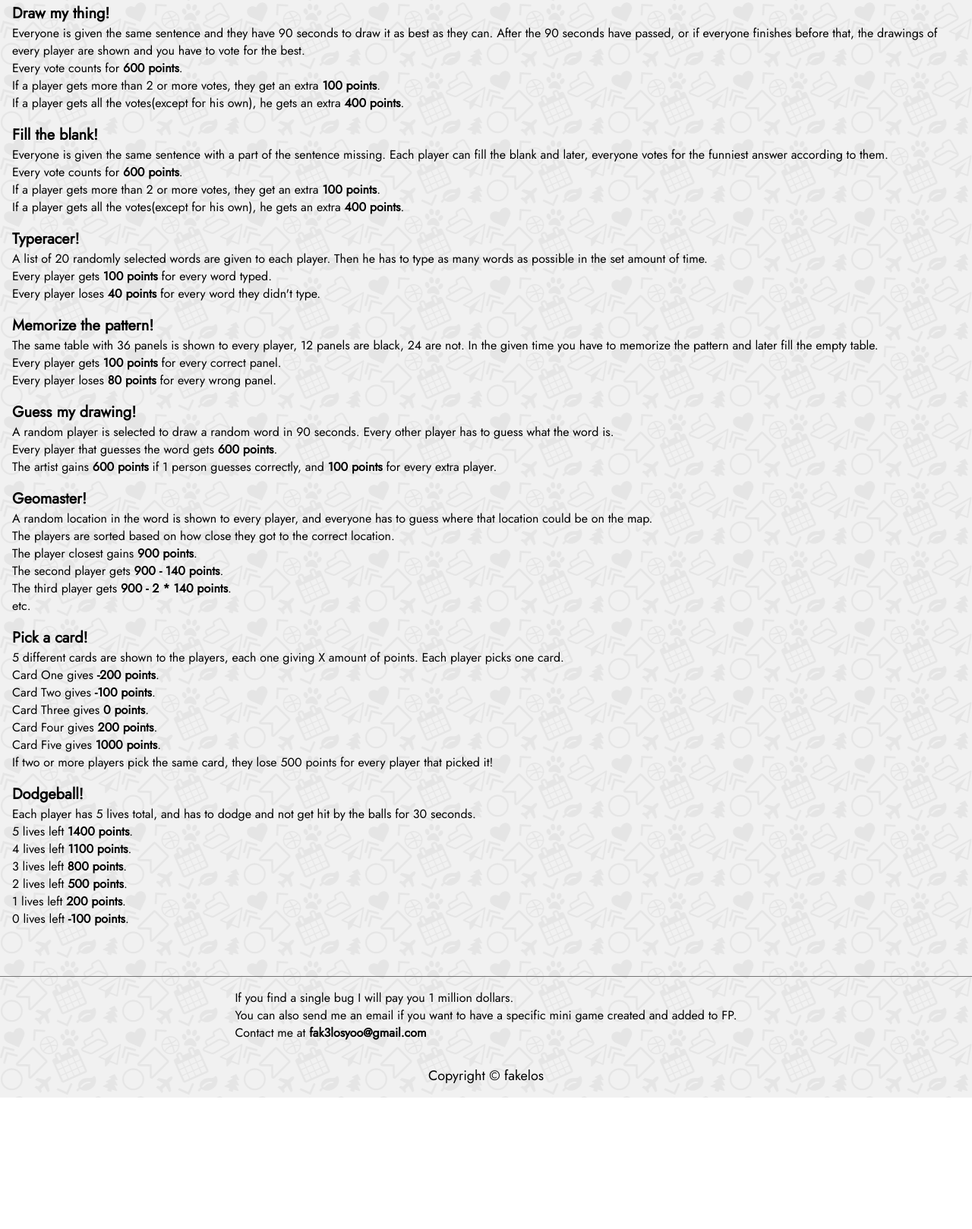
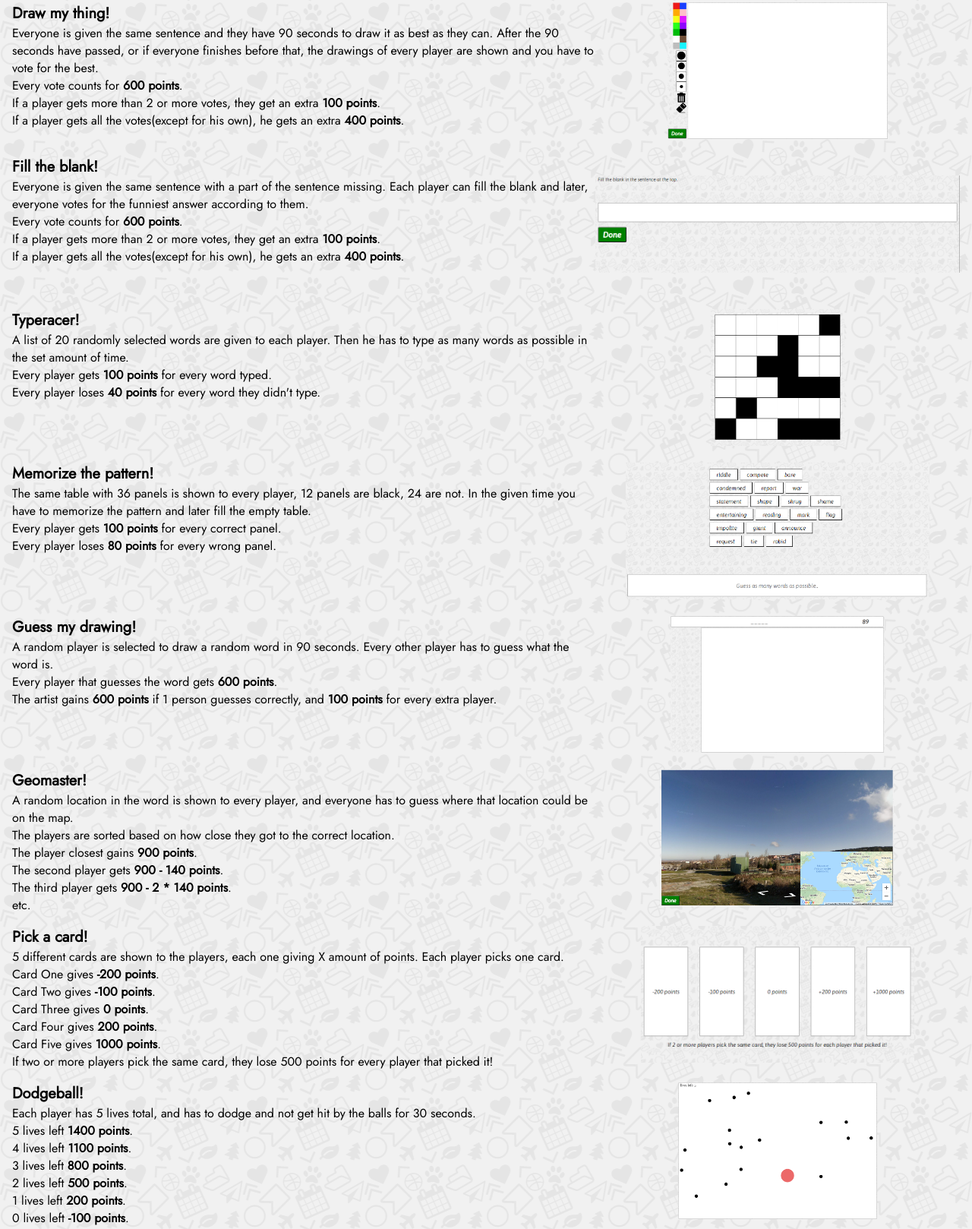
Before and after one commit to ploumisalex/PartyGames, a website: page public/index.html in a window 1280 px wide. Shown: the part 628-2246 px from the top of the page at 76% size. Before the commit the page ends 2073 px from the top, so only its background shows below. Drawn offline with nearby package versions, Linux system fonts and the light colour scheme.

Commit message:
make it better

```diff
--- a/public/css/style.css
+++ b/public/css/style.css
@@ -71,6 +71,8 @@ header{
 #game{
 	margin: 16px 16px;
 	font-size: 16px;
+	display: flex;
+	justify-content: space-between;
 }
 
 h2{
@@ -94,3 +96,10 @@ h2{
 #copyright{
 	margin: 16px 0px;
 }
+
+
+.infoimages{
+	width: 480px;
+	height: 180px;
+	object-fit: contain
+}
--- a/public/index.html
+++ b/public/index.html
@@ -31,6 +31,7 @@
 			<p>There are a total of 12 rounds, every round a game from the ones below is randomly selected. Each game is different in terms of how it's played but also in terms of points given.</p>
 			<p>Recommended amount of players is 3-6.</p>
 			<div id='game'>
+				<div>
 					<h2>Draw my thing! </h2>
 					<p id='rules'>Everyone is given the same sentence and they have 90 seconds to draw it as best as they can. After the 90 seconds have passed, or if everyone finishes before that, the drawings
 						of every player are shown and you have to vote for the best.
@@ -41,7 +42,12 @@
 						If a player gets all the votes(except for his own), he gets an extra <b>400 points</b>.
 					</p>
 				</div>
+				<div class='infoimagesdiv'>
+					<img class='infoimages' src='imgs/1.png'>
+				</div>
+			</div>
 			<div id='game'>
+				<div>
 					<h2>Fill the blank! </h2>
 					<p id='rules'>Everyone is given the same sentence with a part of the sentence missing. Each player can fill the blank and later, everyone votes for the funniest answer according to them.
 					</p>
@@ -51,7 +57,12 @@
 						If a player gets all the votes(except for his own), he gets an extra <b>400 points</b>.
 					</p>
 				</div>
+				<div class='infoimagesdiv'>
+					<img class='infoimages' src='imgs/2.png'>
+				</div>
+			</div>
 			<div id='game'>
+				<div>
 					<h2>Typeracer! </h2>
 					<p id='rules'>A list of 20 randomly selected words are given to each player. Then he has to type as many words as possible in the set amount of time.
 					</p>
@@ -60,7 +71,12 @@
 						Every player loses <b>40 points</b> for every word they didn't type.<br>
 					</p>
 				</div>
+				<div class='infoimagesdiv'>
+					<img class='infoimages' src='imgs/3.png'>
+				</div>
+			</div>
 			<div id='game'>
+				<div>
 					<h2>Memorize the pattern! </h2>
 					<p id='rules'>The same table with 36 panels is shown to every player, 12 panels are black, 24 are not. In the given time you have to memorize the pattern and later fill the empty table.
 					</p>
@@ -69,7 +85,12 @@
 						Every player loses <b>80 points</b> for every wrong panel.<br>
 					</p>
 				</div>
+				<div class='infoimagesdiv'>
+					<img class='infoimages' src='imgs/4_.png'>
+				</div>
+			</div>
 			<div id='game'>
+				<div>
 					<h2>Guess my drawing! </h2>
 					<p id='rules'>A random player is selected to draw a random word in 90 seconds. Every other player has to guess what the word is.
 					</p>
@@ -78,7 +99,12 @@
 						The artist gains <b>600 points</b> if 1 person guesses correctly, and <b>100 points</b> for every extra player.<br>
 					</p>
 				</div>
+				<div class='infoimagesdiv'>
+					<img class='infoimages' src='imgs/5.png'>
+				</div>
+			</div>
 			<div id='game'>
+				<div>
 					<h2>Geomaster! </h2>
 					<p id='rules'>A random location in the word is shown to every player, and everyone has to guess where that location could be on the map.
 					</p>
@@ -90,7 +116,12 @@
 						etc.
 					</p>
 				</div>
+				<div class='infoimagesdiv'>
+					<img class='infoimages' src='imgs/6.png'>
+				</div>
+			</div>
 			<div id='game'>
+				<div>
 					<h2>Pick a card! </h2>
 					<p id='rules'>5 different cards are shown to the players, each one giving X amount of points. Each player picks one card.
 					</p>
@@ -103,7 +134,12 @@
 						If two or more players pick the same card, they lose 500 points for every player that picked it!<br>
 					</p>
 				</div>
+				<div class='infoimagesdiv'>
+					<img class='infoimages' src='imgs/7.png'>
+				</div>
+			</div>
 			<div id='game'>
+				<div>
 					<h2>Dodgeball! </h2>
 					<p id='rules'>Each player has 5 lives total, and has to dodge and not get hit by the balls for 30 seconds.
 					</p>
@@ -115,6 +151,10 @@
 						1 lives left <b> 200 points</b>.<br>
 						0 lives left <b> -100 points</b>.<br>
 					</p>
+				</div>
+				<div class='infoimagesdiv'>
+					<img class='infoimages' src='imgs/8_.png'>
+				</div>
 			</div>
 		</div>
 		<footer id="footer">
--- a/utils/promts.js
+++ b/utils/promts.js
@@ -72,7 +72,7 @@ const LATLONGVALIDARRAY = [{lat: 36.1028,lng: -119.5814},{lat: 58.5817,lng: 13.7
 
 function random_promt(roomid){
     var temp = Math.floor((Math.random() * 8) + 1);
-    //var temp = 6;
+    //var temp = 5;
     switch (temp){
         case 1:
             return {type: temp, query: promts[Math.floor(Math.random() * promts.length)]};
```
Also changed, not shown: public/imgs/1.png (added), public/imgs/2.png (added), public/imgs/3.png (added), public/imgs/4_.png (added), public/imgs/5.png (added), public/imgs/6.png (added), public/imgs/7.png (added), public/imgs/8_.png (added). Lines whose indentation alone changed are shown as unchanged.
